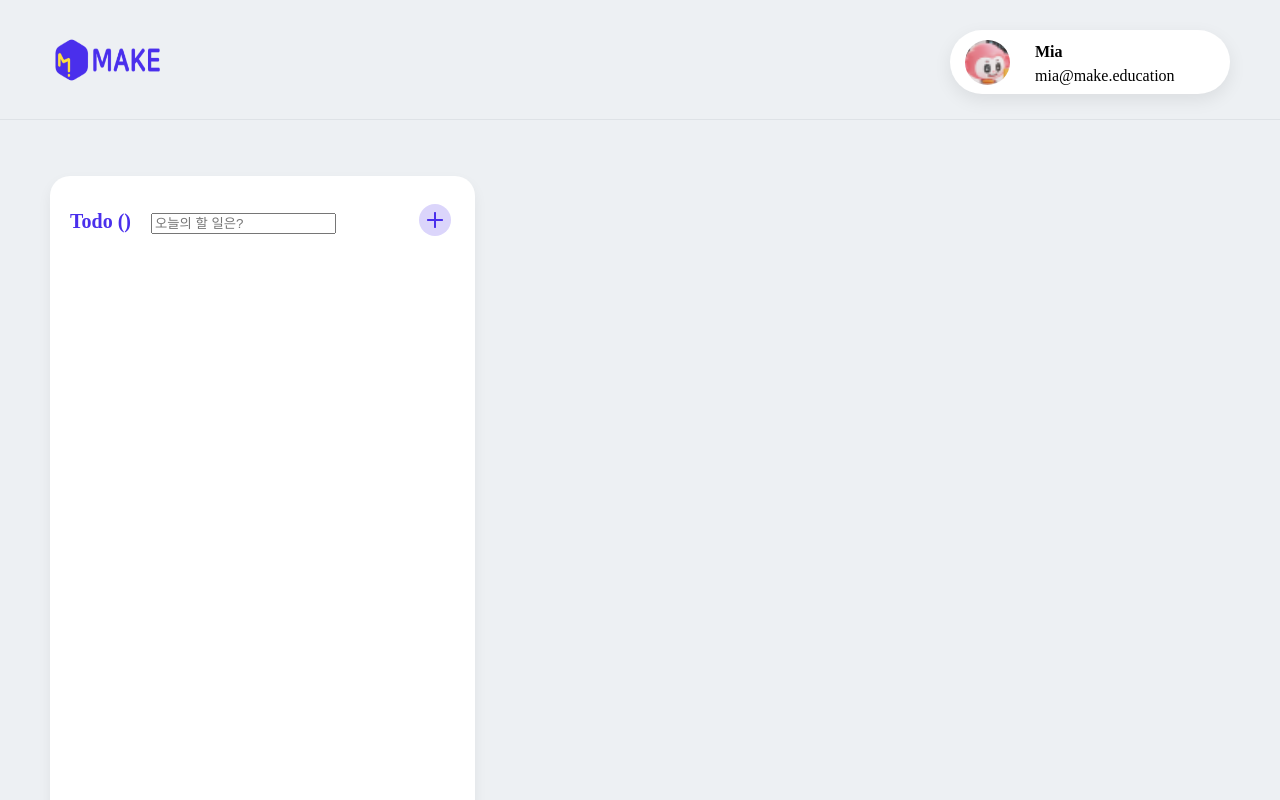
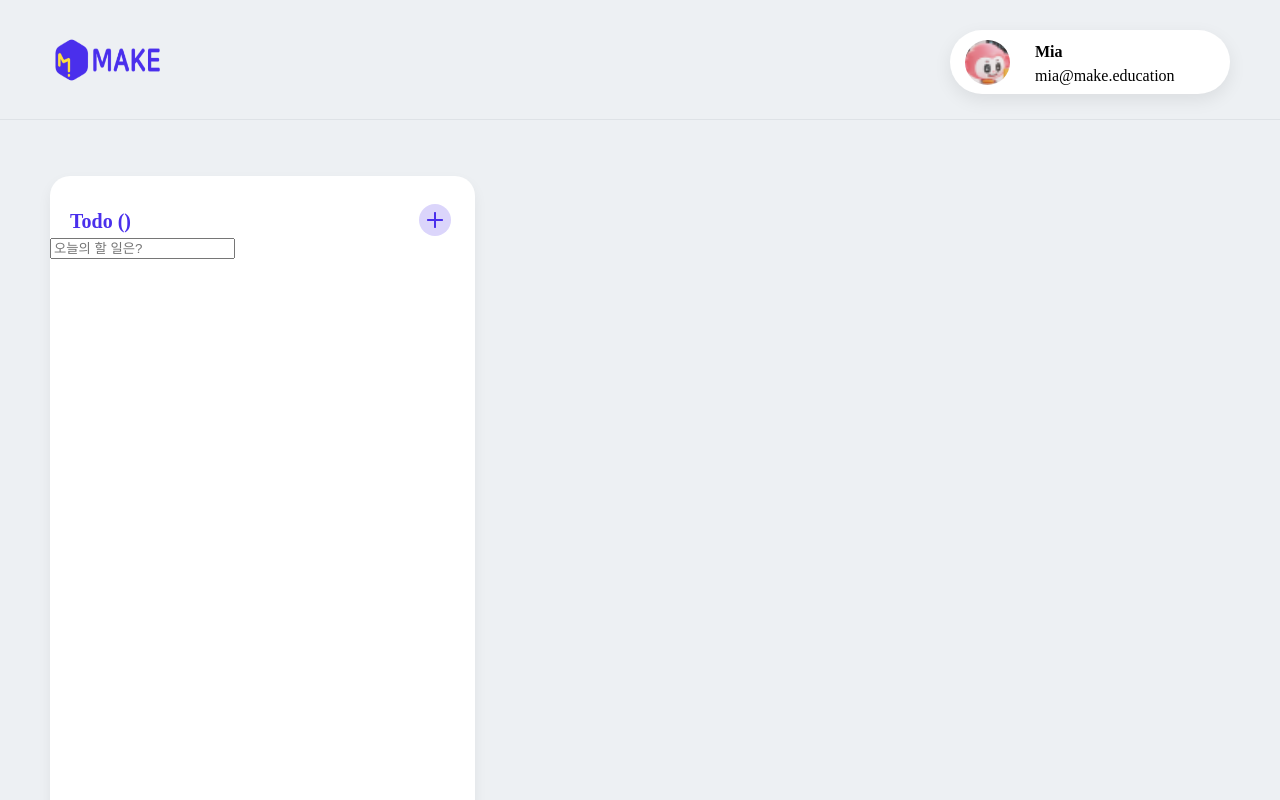
Before and after one commit to EXIT-MAKE/make.front.onboarding, a React (Create React App) app in the folder mia/: page / in a window 1280 px wide. Shown: the top 800 px of the page. Built offline with nearby package versions, Linux system fonts and the light colour scheme.

Commit message:
fix: display 방식 수정

```diff
--- a/mia/src/components/todo-item/TodoItem.style.ts
+++ b/mia/src/components/todo-item/TodoItem.style.ts
@@ -55,7 +55,6 @@ export const TodoItemStyle = {
     text-decoration: none;
     border: none;
     border-radius: 4px 4px 0 0;
-    display: inline-block;
     width: 40px;
     height: 24px;
     background-color: ${({ theme: { colors } }) => colors.grey900};
@@ -106,7 +105,6 @@ export const TodoItemStyle = {
   ModalLabel: styled.label.attrs({
     for: "edit-content",
   })`
-    display: block;
     font-size: 14px;
     color: ${({ theme: { colors } }) => colors.grey600};
   `,
@@ -122,7 +120,6 @@ export const TodoItemStyle = {
     border: 1px solid ${({ theme: { colors } }) => colors.grey200};
   `,
   ModalButton: styled.button`
-    display: block;
     border: none;
     border-radius: 8px;
     position: absolute;
--- a/mia/src/components/todo-list/TodosList.style.ts
+++ b/mia/src/components/todo-list/TodosList.style.ts
@@ -11,11 +11,11 @@ export const TodoListStyle = {
     border-radius: 20px;
   `,
   Title: styled.div`
-    display: inline-block;
     font-weight: ${({ theme: { fontWeight } }) => fontWeight.title1};
     color: ${({ theme: { colors } }) => colors.makeBlue};
     font-size: 20px;
-    margin: 30px 20px 10px 20px;
+    padding-top: 30px;
+    margin: 0 20px;
   `,
   AddButton: styled.button`
     position: absolute;
```
